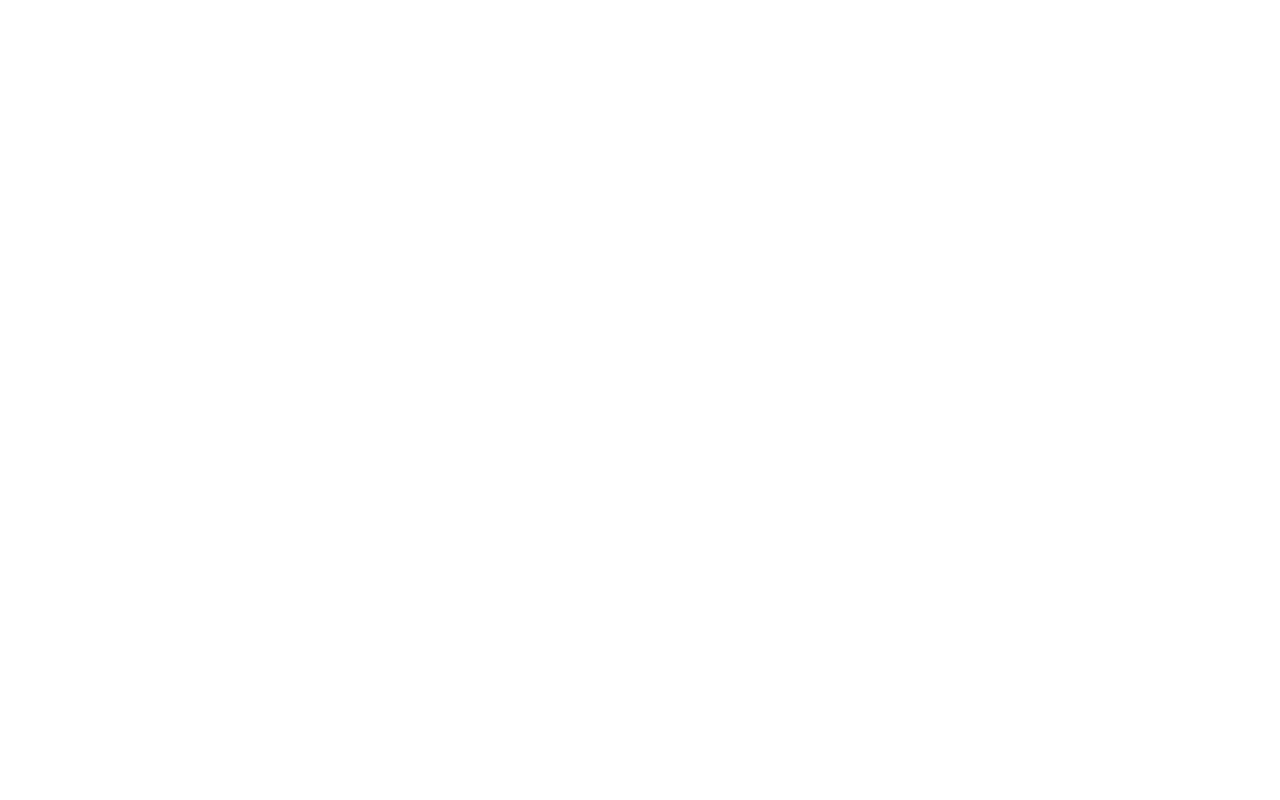
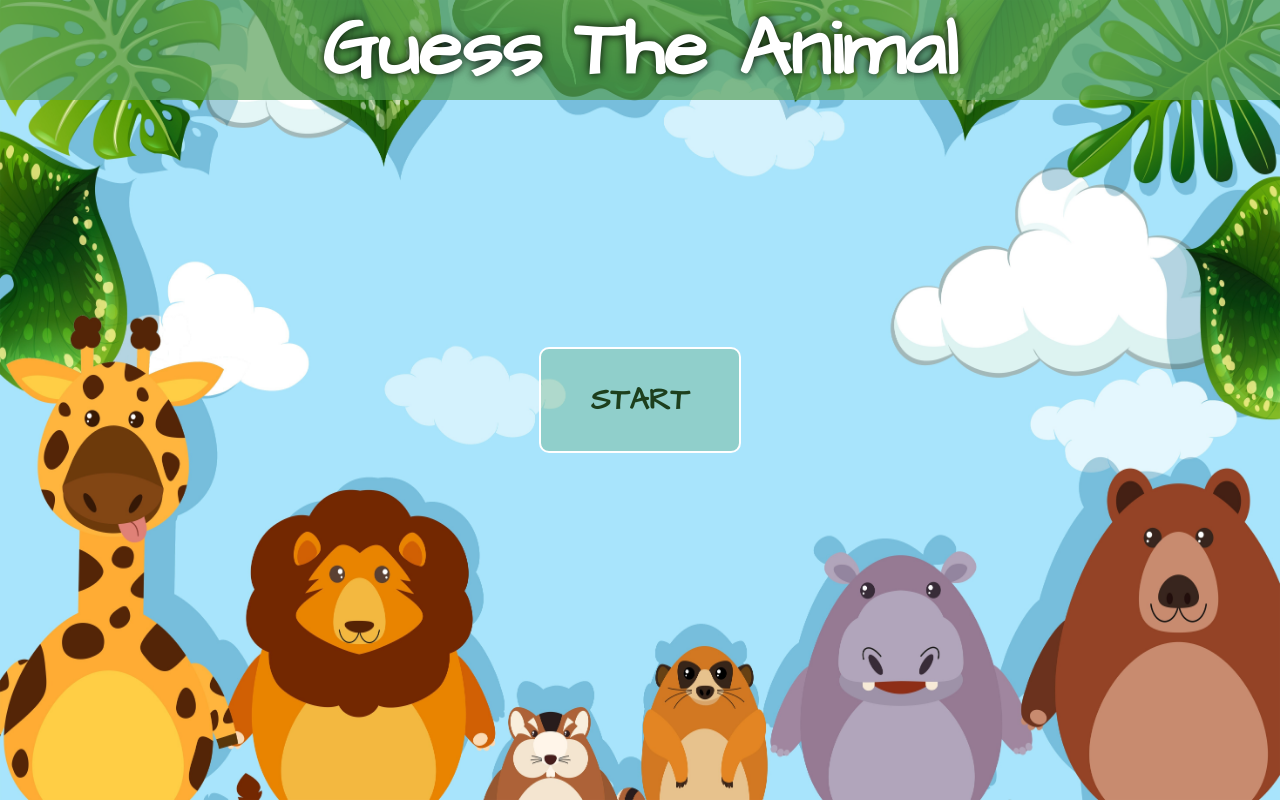
Before and after one commit to Gudine/project-guess-animal, a website: page index.html in a window 1280 px wide. Drawn offline with Linux system fonts and the light colour scheme.

Commit message:
Consertando commits anteriores

```diff
--- a/index.html
+++ b/index.html
@@ -4,11 +4,20 @@
   <meta charset="UTF-8">
   <meta http-equiv="X-UA-Compatible" content="IE=edge">
   <meta name="viewport" content="width=device-width, initial-scale=1.0">
+  <link rel="preconnect" href="https://fonts.googleapis.com">
+  <link rel="preconnect" href="https://fonts.gstatic.com" crossorigin>
+  <link href="https://fonts.googleapis.com/css2?family=Architects+Daughter&family=Luckiest+Guy&display=swap" rel="stylesheet">
   <link rel="stylesheet" href="style.css">
   <script src="script.js" defer></script>
   <title>Guess the Animal</title>
 </head>
 <body>
-
+  <header class="header">
+    <span class="title">Guess The Animal</span>
+  </header>
+  <section class="principal">
+    <!-- <img class="background-image" src="img/background-image4.jpg" alt="imagem de fundo com animais do zoológico"> -->
+    <button class="start">START</button>
+  </section>
 </body>
 </html>
--- a/script.js
+++ b/script.js
@@ -0,0 +1,11 @@
+// Seletores e variáveis
+const buttonStart = document.querySelector('.start');
+
+// Funções
+const startGame = () => {
+
+}
+
+window.onload = () => {
+  buttonStart.addEventListener('click', startGame);
+}
--- a/style.css
+++ b/style.css
@@ -3,3 +3,52 @@
   padding: 0;
   box-sizing: border-box;
 }
+
+.header {
+  background-color: rgba(89, 160, 89, 0.7);
+  height: 100px;
+  padding: 10px;
+  display: flex;
+  font-size: 5rem;
+  font-weight: 700;
+  color: rgb(255, 255, 255);
+  text-shadow: 0px 0px 10px black;
+  align-items: center;
+  justify-content: center;
+  position: fixed;
+  width: 100%;
+  font-family: 'Architects Daughter', cursive;
+  z-index: 3;
+}
+
+.principal {
+  display: flex;
+  align-items: center;
+  justify-content: center;
+  background-image: url(img/background-image5.jpg);
+  background-size: 100% 100%;
+  height: 100vh;
+}
+
+.background-image {
+  width: 100%;
+  margin-top: -250px;
+  position: absolute;
+  z-index: 1;
+}
+
+.start {
+  background-color: rgba(89, 160, 89, 0.3);
+  border-color: white;
+  border-radius: 10px;
+  border-style: solid;
+  padding: 30px 50px;
+  font-size: 1.9rem;
+  font-family: 'Architects Daughter', cursive;
+  font-weight: 700;
+  color:rgb(29, 63, 29)
+}
+
+.start:hover {
+  background-color:rgba(89, 160, 89, 0.7)
+}
```
